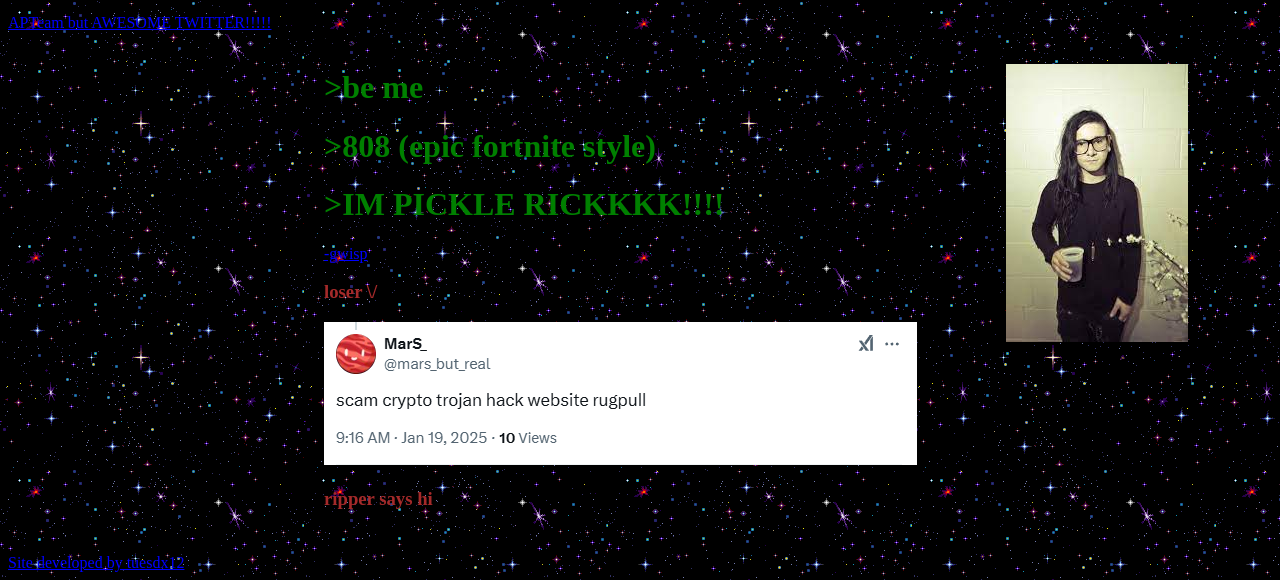
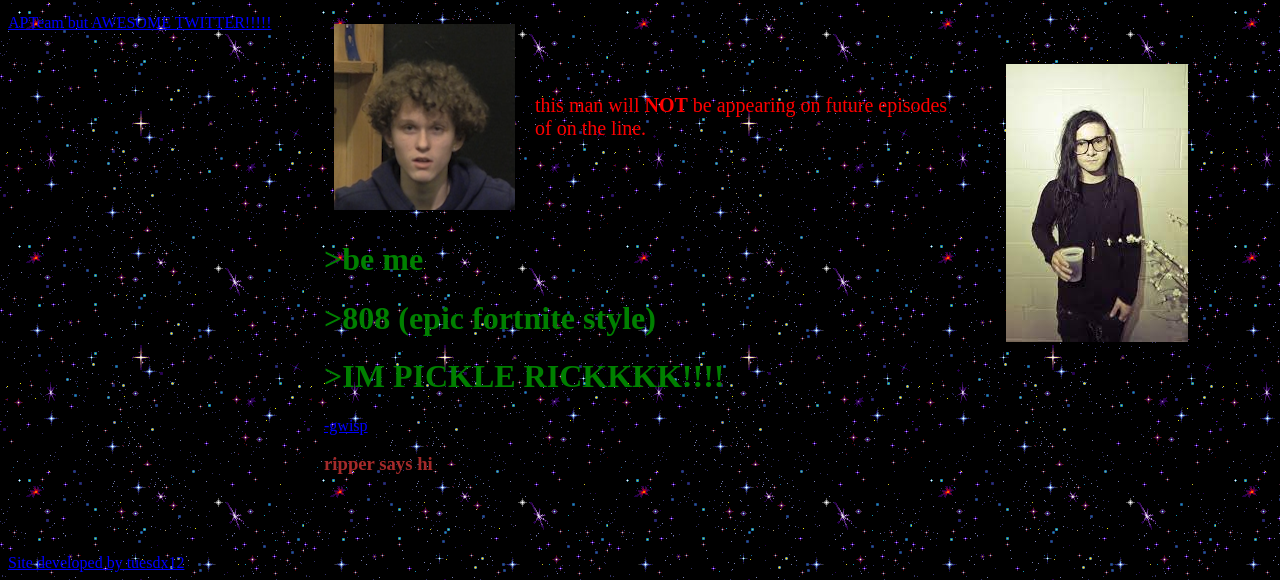
Before and after one commit to tuesdx12/aptba, a plain HTML site: page index.html in a window 1280 px wide. Shown: the part 236-816 px from the top of the page. Drawn offline with Linux system fonts and the light colour scheme.

Commit message:
Added a photo of tegan & a bit related to on the line, will remove within a couple weeks. hopefully when I get back to making this site lol

```diff
--- a/index.html
+++ b/index.html
@@ -25,13 +25,15 @@
             </div>
 
             <div id="main-flex">
-                <p id="rippersucks">hji guyys its me.... the element</p>
+                <div id="tegan">
+                <img src="tegan.png">
+                <p>this man will <strong>NOT</strong> be appearing on future episodes of on the line.</p>
+                </div>
+
                 <h1>>be me</h1>
                 <h1>>808 (epic fortnite style)</h1>
                 <h1>>IM PICKLE RICKKKK!!!!</h1>
                 <a href="https://x.com/gwiisp">-gwisp</a>
-                <h3>loser \/</h2>
-                <img src="scammingyou.png">
                 <h3>ripper says hi</h3>
             </div>
 
--- a/style-index.css
+++ b/style-index.css
@@ -53,8 +53,30 @@ body {
 
 }
 
+#tegan {
+    display: flex;
+    align-items: center;
+    gap: 10px;
+
+}
+
+#tegan img {
+    padding: 10px;
+
+}
+
+#tegan p {
+    font-size: 20px;
+
+}
+
 h1 {
     color:green
+}
+
+p {
+    color:red
+
 }
 
 a:link{
```
Also changed, not shown: tegan.png (added).
